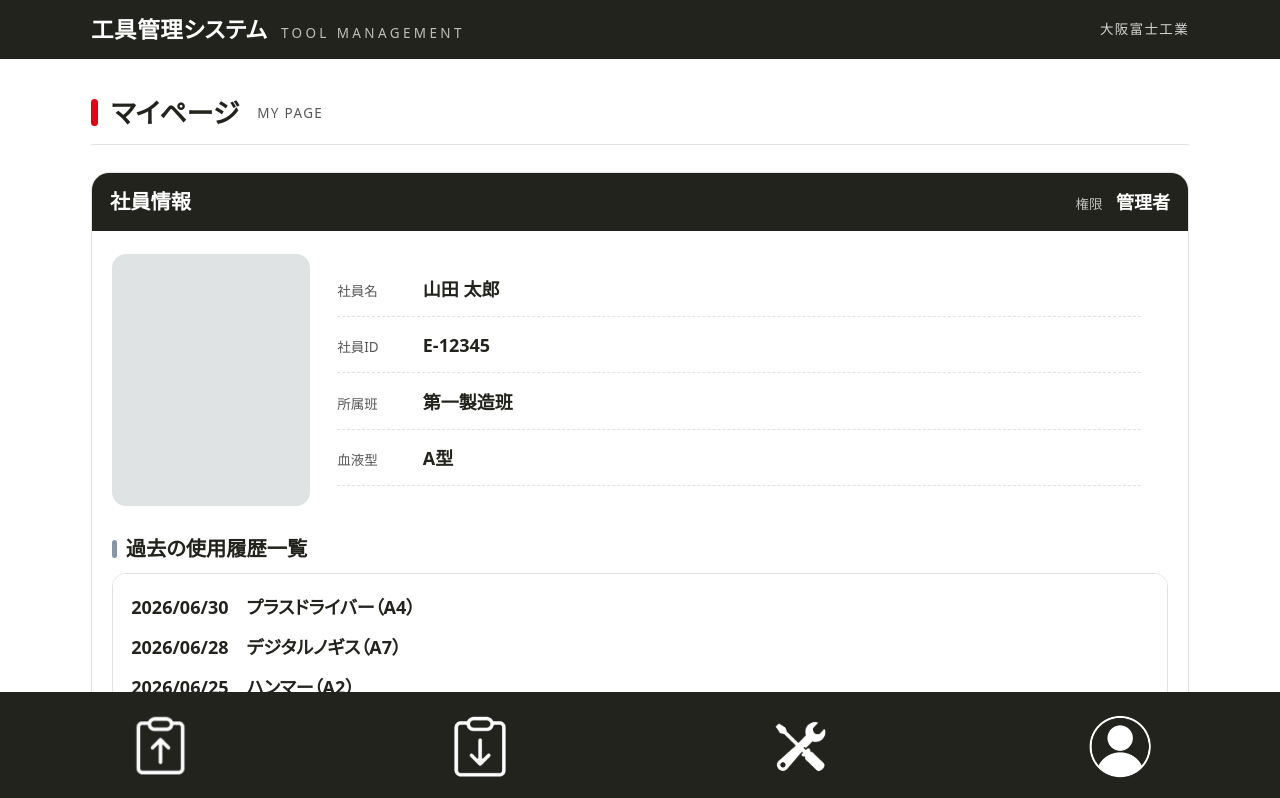
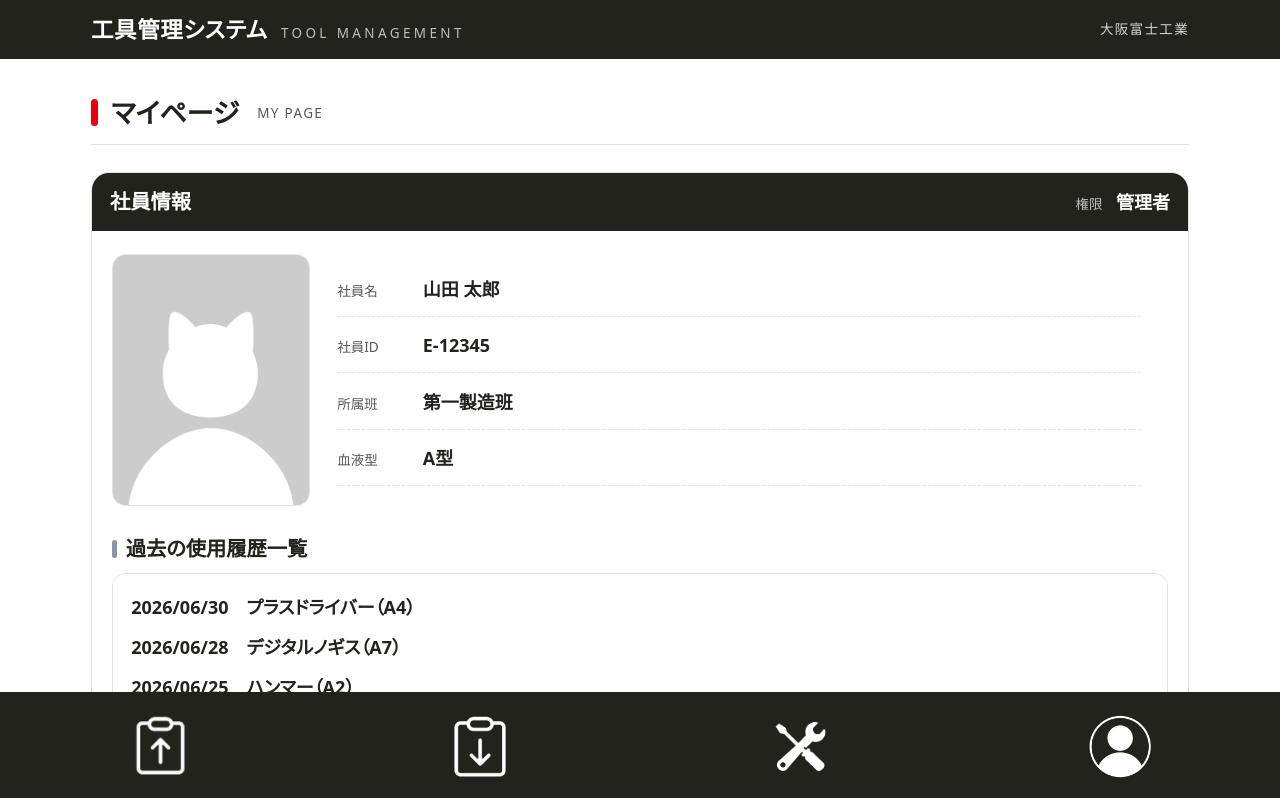
Before and after one commit to Ryosei1009/tool_management, a React (Vite) app in the folder frontend/: page /mypage in a window 1280 px wide. Shown: the top 798 px of the page. Built offline with nearby package versions, Linux system fonts and the light colour scheme.

Commit message:
tmp_icon変更

```diff
--- a/frontend/src/components/MyPage/MyPage.jsx
+++ b/frontend/src/components/MyPage/MyPage.jsx
@@ -48,13 +48,11 @@ const MyPage = ({ employee = sampleEmployee }) => {
                     {/* 顔写真 + 社員情報 */}
                     <div className="flex px-4.5 pt-5">
                         <div className="h-56 w-44 shrink-0 overflow-hidden rounded-xl border border-line bg-line">
-                            {photoUrl && (
-                                <img
-                                    src={photoUrl}
-                                    alt={name ? `${name}の写真` : '社員写真'}
-                                    className="h-full w-full object-cover"
-                                />
-                            )}
+                            <img
+                                src="/img/tmp/tmp_icon.png"
+                                alt={name ? `${name}の写真` : '社員写真'}
+                                className="h-full w-full object-cover"
+                            />
                         </div>
 
                         <div className="flex flex-1 flex-col justify-center gap-3 px-6">
```
Also changed, not shown: frontend/public/img/tmp/tmp_icon.png (added).
